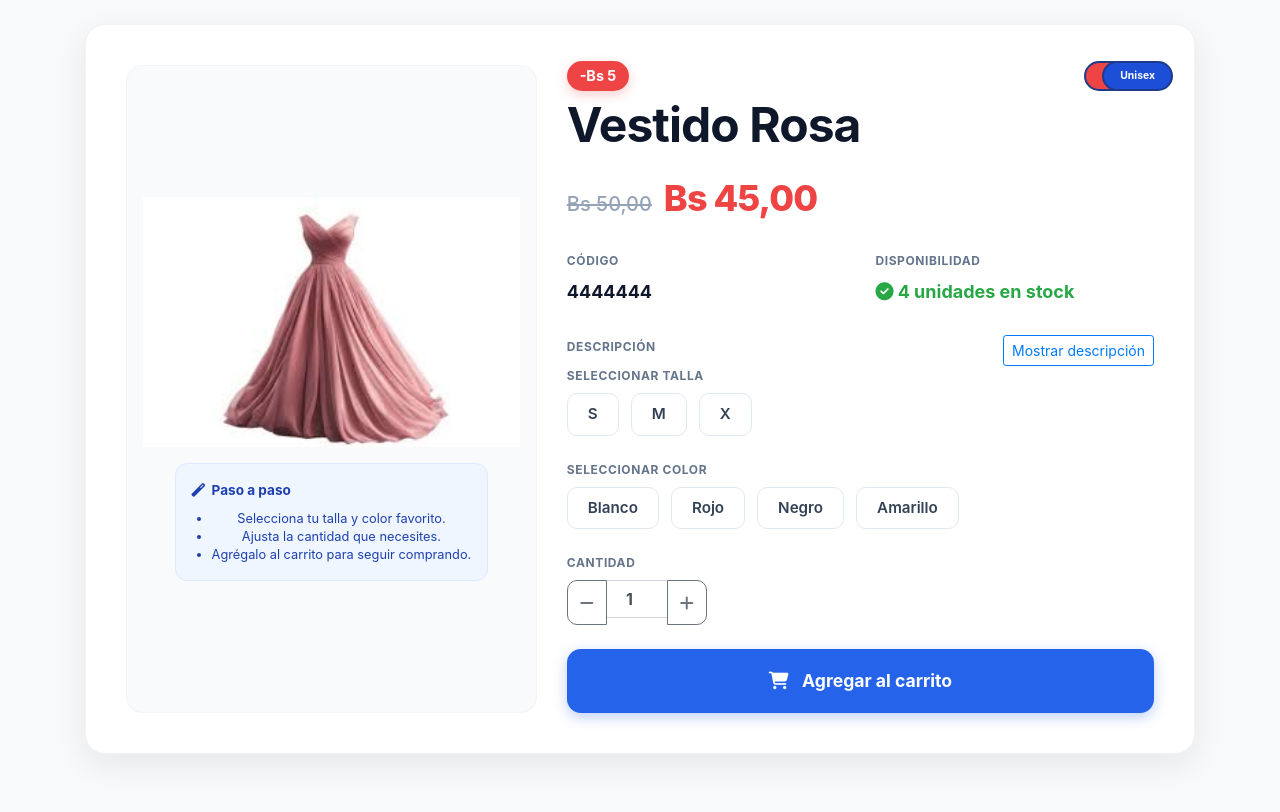
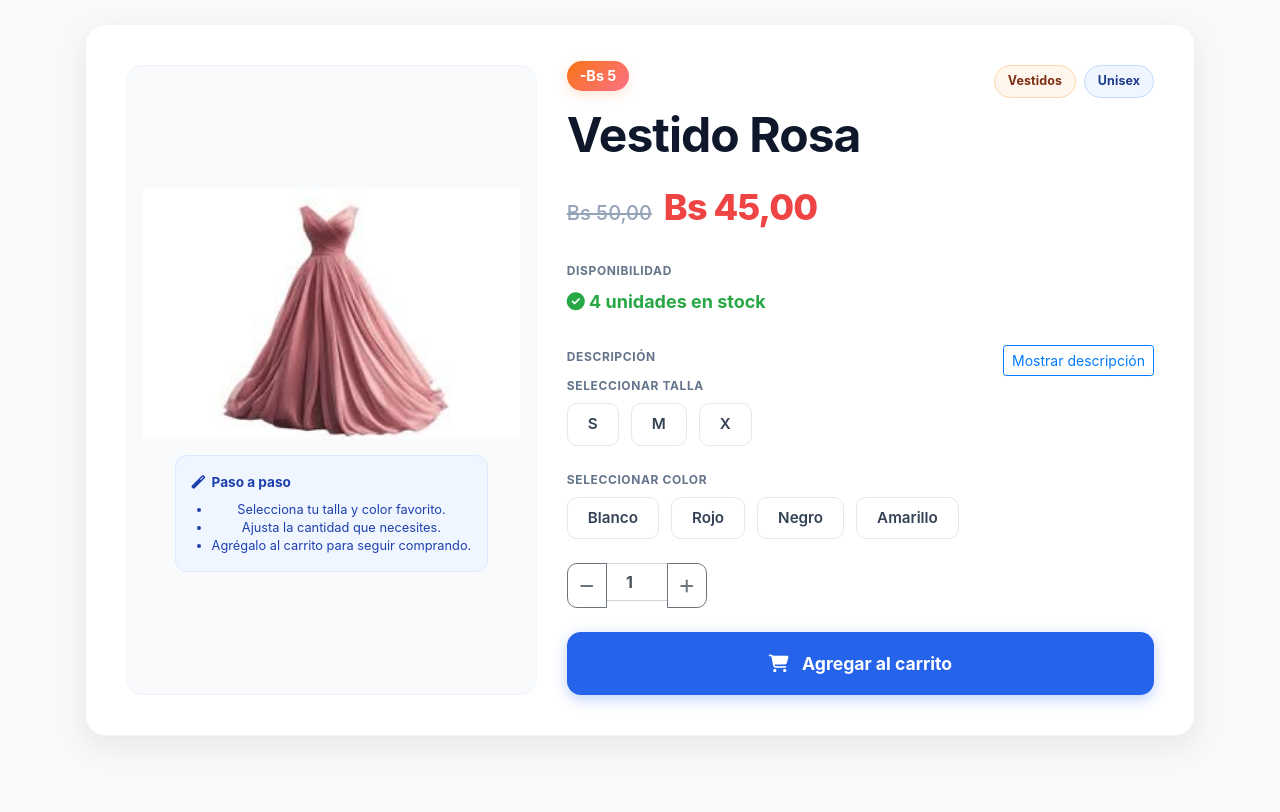
Before and after one commit to Guilder23/Sistema-Textil, a Django app: page /producto/4/ in a window 1280 px wide. Shown: the part 119-931 px from the top of the page. Run offline with Django 4.2, Linux system fonts and the light colour scheme; data comes from the database, SQL or seed files in the repository; data that the repository does not hold is empty; some libraries are stand-ins or nearby versions.

Commit message:
Mejorando la interfaz EN DETALLE DE PRODUCTO Y CARRITO E INDEX

```diff
--- a/static/css/core/detalle_producto.css
+++ b/static/css/core/detalle_producto.css
@@ -53,13 +53,13 @@
 }
 
 .badge-discount {
-    background: #ef4444;
+    background: linear-gradient(135deg, #f97316, #fb7185);
     color: white;
     padding: 0.4rem 0.8rem;
     border-radius: 50px;
     font-weight: 700;
     font-size: 0.9rem;
-    box-shadow: 0 4px 12px rgba(239, 68, 68, 0.25);
+    box-shadow: 0 4px 12px rgba(249, 115, 22, 0.18);
 }
 
 .detail-label {
@@ -83,6 +83,38 @@
     flex-wrap: wrap;
     gap: 0.75rem;
     margin-top: 0.5rem;
+}
+
+.product-meta-badges {
+    display: flex;
+    flex-wrap: wrap;
+    gap: 0.5rem;
+    align-items: center;
+    justify-content: flex-end;
+}
+
+.product-category-badge,
+.product-gender-badge {
+    display: inline-flex;
+    align-items: center;
+    padding: 0.35rem 0.8rem;
+    border-radius: 999px;
+    font-size: 0.78rem;
+    font-weight: 700;
+    letter-spacing: 0.01em;
+    border: 1px solid transparent;
+}
+
+.product-category-badge {
+    color: #7c2d12;
+    background: #fff7ed;
+    border-color: #fed7aa;
+}
+
+.product-gender-badge {
+    color: #1e3a8a;
+    background: #eff6ff;
+    border-color: #bfdbfe;
 }
 
 .tag-item {
@@ -184,6 +216,12 @@
     transform: translateY(-4px);
 }
 .active-thumb {
-    box-shadow: 0 6px 18px rgba(37, 99, 235, 0.18);
-    border: 2px solid #2563eb !important;
+    box-shadow: 0 6px 18px rgba(37, 99, 235, 0.14);
+    border: 2px solid #60a5fa !important;
 }
+
+@media (max-width: 991.98px) {
+    .product-meta-badges {
+        justify-content: flex-start;
+    }
+}
--- a/templates/core/detalle_producto.html
+++ b/templates/core/detalle_producto.html
@@ -65,9 +65,9 @@
                             </span>
                         {% endif %}
                     </div>
-                    <div class="d-flex flex-wrap align-items-center">
-                        <span class="badge badge-danger px-3 py-2 mr-2" style="border-radius: 50px; font-weight: 700; background-color: #ef4444;">{{ producto.categoria.nombre }}</span>
-                        <span class="badge badge-primary px-3 py-2" style="border-radius: 50px; font-weight: 700; background-color: #1d4ed8;">{{ producto.get_sexo_display }}</span>
+                    <div class="product-meta-badges">
+                        <span class="product-category-badge">{{ producto.categoria.nombre }}</span>
+                        <span class="product-gender-badge">{{ producto.get_sexo_display }}</span>
                     </div>
                 </div>
 
@@ -83,11 +83,7 @@
                 </div>
 
                 <div class="row">
-                    <div class="col-sm-6">
-                        <div class="detail-label">Código</div>
-                        <div class="detail-value font-weight-bold">{{ producto.codigo }}</div>
-                    </div>
-                    <div class="col-sm-6">
+                    <div class="col-12">
                         <div class="detail-label">Disponibilidad</div>
                         <div class="detail-value">
                             {% if producto.stock_unidad > 0 %}
@@ -123,7 +119,6 @@
                     </div>
                 {% endif %}
 
-                <div class="detail-label">Cantidad</div>
                 <div class="d-flex align-items-center mb-4">
                     <div class="input-group" style="width: 140px; height: 45px;">
                         <div class="input-group-prepend">
--- a/templates/core/inicio.html
+++ b/templates/core/inicio.html
@@ -125,11 +125,6 @@
                             {% else %}
                                 <span class="text-dark font-weight-bold" style="font-size: 1.1rem;">Bs {{ p.precio_usd|floatformat:2 }}</span>
                             {% endif %}
-                        </div>
-
-                        <div class="text-muted mb-3" style="font-size: 0.85rem;">
-                            <i class="fas fa-tag"></i> {{ p.codigo }} |
-                            <i class="fas fa-box"></i> {{ p.stock_unidad }} unid.
                         </div>
 
                         <span class="btn btn-primary btn-sm btn-block">
```
Also changed, not shown: static/js/core/carrito.js (+12 -10 lines).
